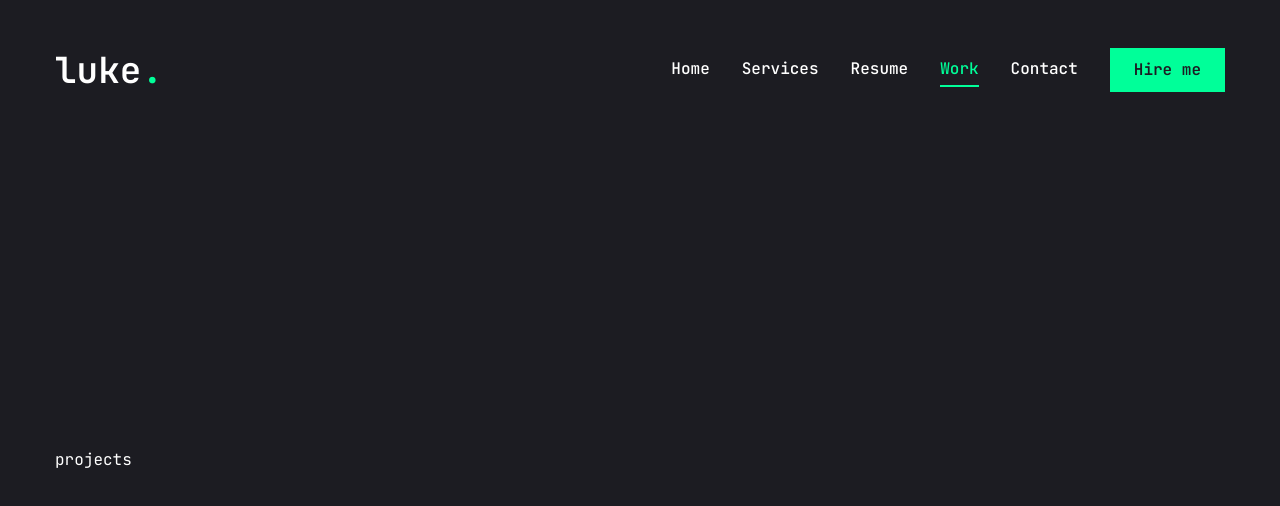
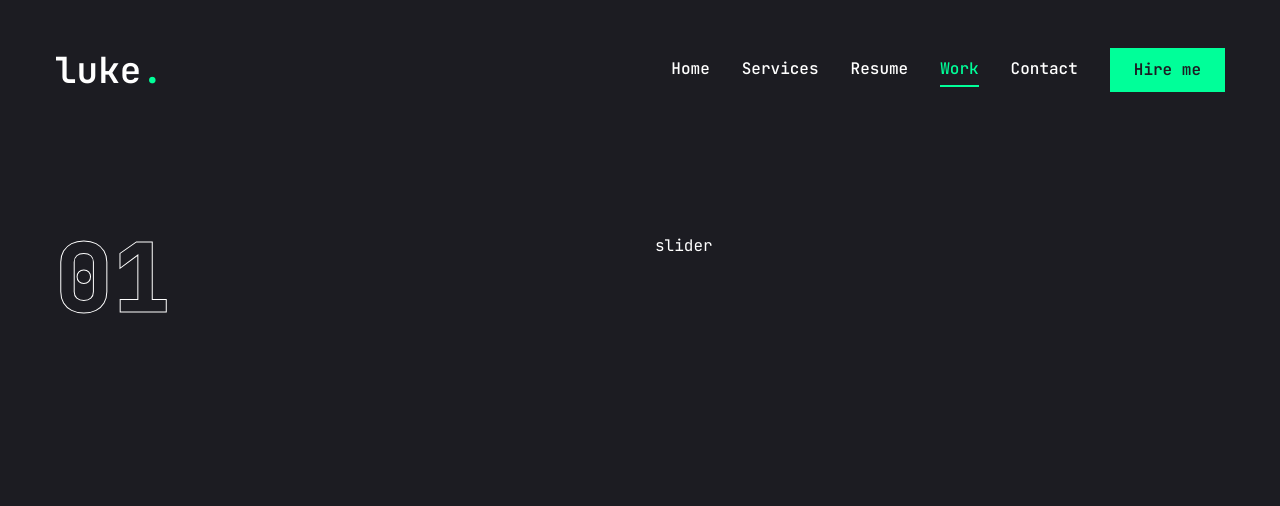
Before and after one commit to sfaa5/my-app, a Next.js app: page /work in a window 1280 px wide. Shown: the top 506 px of the page. Built offline with nearby package versions, Linux system fonts and the light colour scheme.

Commit message:
outline num

```diff
--- a/app/work/page.jsx
+++ b/app/work/page.jsx
@@ -14,7 +14,7 @@ import {
   TooltipContent,
   TooltipProvider,
   TooltipTrigger,
-} from "@/ components/ui/tooltip";
+} from "@/components/ui/tooltip";
 
 const projects = [
   {
@@ -65,7 +65,27 @@ const Work = () => {
       animate={{ opacity: 1 }}
       className="min-h-[80vh] flex flex-col justify-center py-12 xl:px-0"
     >
-      <div className="container mx-auto">projects</div>
+      <div className="container mx-auto">
+
+
+
+
+
+
+     <div className="flex flex-col xl:flex-row xl:gap-[30px]">
+      <div className="w-full xl:w-[50%] xl:h-[460px] flex flex-col xl:justify-between order-2 xl:order-none">
+        <div>
+          {/* outline num */}
+          <div className="text-8xl leading-none font-extrabold text-transparent text-outline"> {project.num} </div>
+          </div>
+           </div>
+          <div className="w-full xl:w-[50%]">slider</div>
+
+          </div>
+
+
+
+      </div>
     </motion.section>
   );
 };
```
